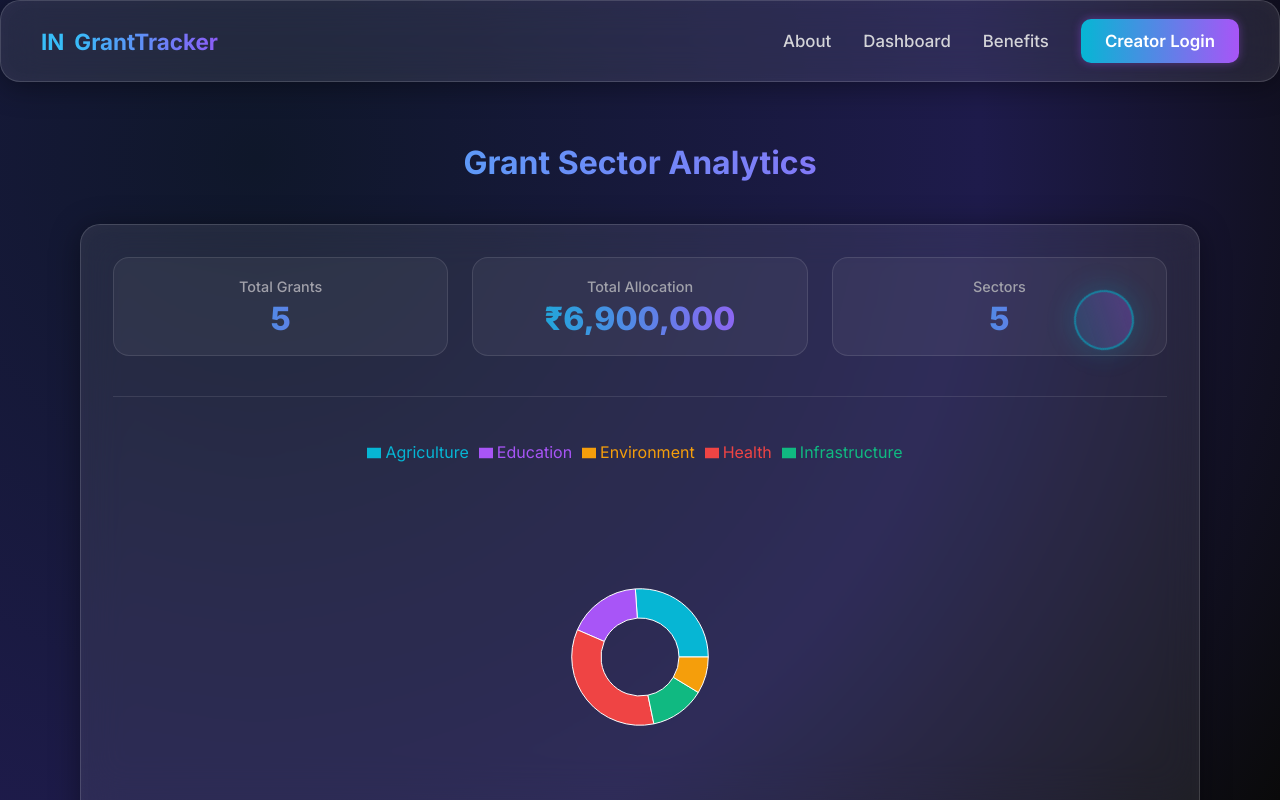
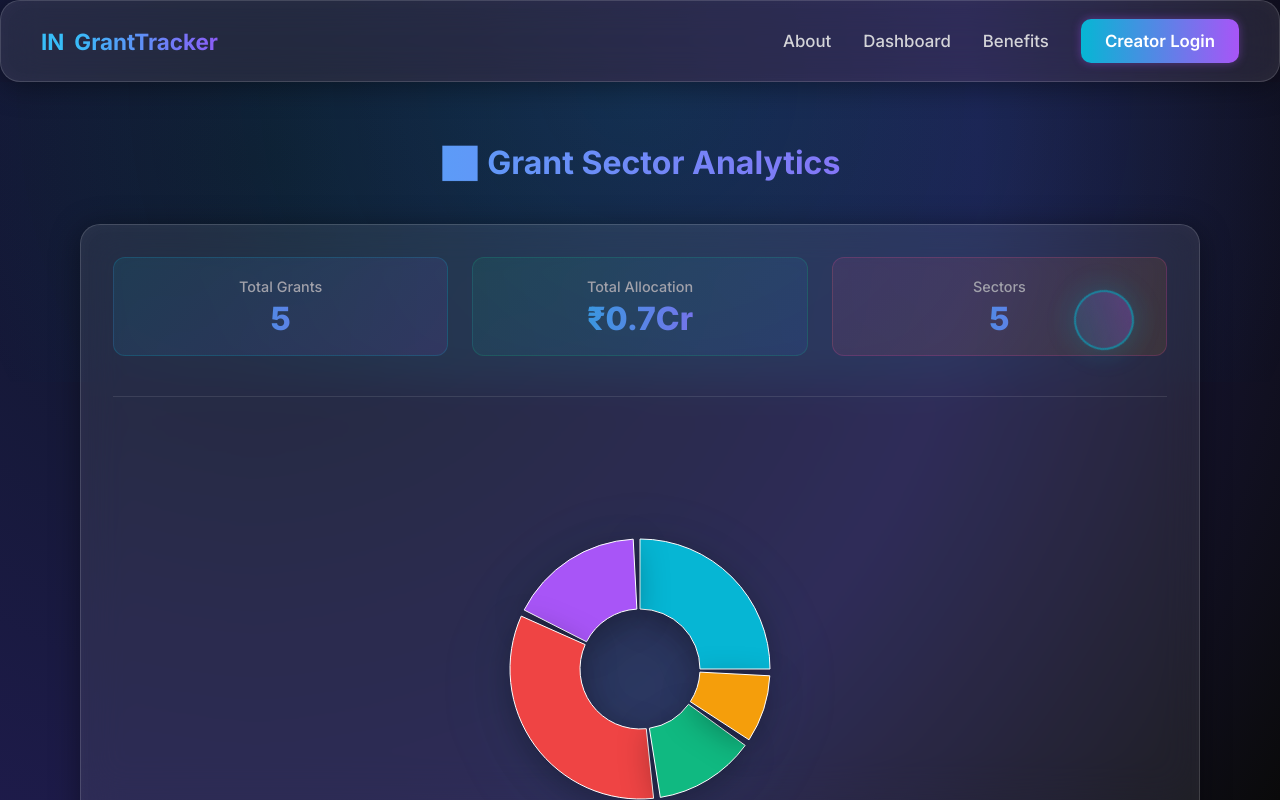
Before and after one commit to mamothai/grant-tracker-frontend, a React (Vite) app: page /chart in a window 1280 px wide. Built offline with nearby package versions, Linux system fonts and the light colour scheme.

Commit message:
Update enriched grant data and About Us page

```diff
--- a/src/components/GrantSectorChart.jsx
+++ b/src/components/GrantSectorChart.jsx
@@ -3,7 +3,15 @@ import { PieChart, Pie, Cell, Tooltip, Legend, ResponsiveContainer } from "recha
 import { useNavigate } from "react-router-dom";
 import "../App.css";
 
-const COLORS = ["#06b6d4", "#a855f7", "#ef4444", "#10b981", "#f59e0b"];
+const COLORS = [
+  "#06b6d4", // cyan
+  "#a855f7", // purple
+  "#ef4444", // red
+  "#10b981", // green
+  "#f59e0b", // amber
+  "#3b82f6", // blue
+  "#ec4899"  // pink
+];
 
 export default function GrantSectorChart() {
   const navigate = useNavigate();
@@ -19,46 +27,151 @@ export default function GrantSectorChart() {
 
   const total = data.reduce((s, d) => s + d.value, 0);
 
+  // Custom tooltip with enhanced styling
+  const CustomTooltip = ({ active, payload }) => {
+    if (active && payload && payload.length) {
+      return (
+        <div style={{
+          background: 'rgba(15, 23, 42, 0.95)',
+          border: '1px solid rgba(6, 182, 212, 0.5)',
+          borderRadius: '10px',
+          padding: '12px 16px',
+          backdropFilter: 'blur(10px)',
+          boxShadow: '0 8px 32px rgba(0, 0, 0, 0.5)'
+        }}>
+          <p style={{ margin: '0 0 6px 0', color: '#e5e7eb', fontSize: '0.9rem', fontWeight: '600' }}>
+            {payload[0].name}
+          </p>
+          <p style={{ margin: 0, color: payload[0].fill, fontSize: '1.1rem', fontWeight: '700' }}>
+            ₹{(payload[0].value / 1000000).toFixed(1)}M
+          </p>
+        </div>
+      );
+    }
+    return null;
+  };
+
   return (
-    <div className="chart-page reveal" style={{ position: 'relative' }}>
-      <h1 className="panel-title gradient center">Grant Sector Analytics</h1>
+    <div className="chart-page reveal" style={{ position: 'relative', minHeight: '100vh', paddingBottom: '60px' }}>
+      <div style={{
+        position: 'absolute',
+        top: 0,
+        left: 0,
+        right: 0,
+        height: '300px',
+        background: 'radial-gradient(circle at 50% 0%, rgba(6, 182, 212, 0.15), transparent)',
+        pointerEvents: 'none',
+        zIndex: 0
+      }} />
 
-      <div className="chart-wrapper glassy" style={{ position: 'relative' }}>
+      <h1 className="panel-title gradient center" style={{ position: 'relative', zIndex: 1, marginBottom: '40px' }}>
+        📊 Grant Sector Analytics
+      </h1>
+
+      <div className="chart-wrapper glassy" style={{ position: 'relative', zIndex: 1 }}>
         <div className="chart-decoration">
           <div className="chart-decoration-circle" />
         </div>
+
         <div className="chart-stats">
-          <div className="stat">
+          <div className="stat" style={{
+            background: 'linear-gradient(135deg, rgba(6, 182, 212, 0.1), rgba(168, 85, 247, 0.1))',
+            borderRadius: '12px',
+            padding: '20px',
+            border: '1px solid rgba(6, 182, 212, 0.2)'
+          }}>
             <div className="stat-label">Total Grants</div>
             <div className="stat-value">{data.length}</div>
           </div>
-          <div className="stat">
+          <div className="stat" style={{
+            background: 'linear-gradient(135deg, rgba(16, 185, 129, 0.1), rgba(59, 130, 246, 0.1))',
+            borderRadius: '12px',
+            padding: '20px',
+            border: '1px solid rgba(16, 185, 129, 0.2)'
+          }}>
             <div className="stat-label">Total Allocation</div>
-            <div className="stat-value">₹{total.toLocaleString()}</div>
+            <div className="stat-value">₹{(total / 10000000).toFixed(1)}Cr</div>
           </div>
-          <div className="stat">
+          <div className="stat" style={{
+            background: 'linear-gradient(135deg, rgba(236, 72, 153, 0.1), rgba(245, 158, 11, 0.1))',
+            borderRadius: '12px',
+            padding: '20px',
+            border: '1px solid rgba(236, 72, 153, 0.2)'
+          }}>
             <div className="stat-label">Sectors</div>
             <div className="stat-value">{data.length}</div>
           </div>
         </div>
 
-        <div className="chart-container">
+        <div className="chart-container" style={{ height: '500px', position: 'relative', marginTop: '40px' }}>
+          {/* 3D Shadow effect */}
+          <div style={{
+            position: 'absolute',
+            top: '50%',
+            left: '50%',
+            transform: 'translate(-50%, -50%)',
+            width: '350px',
+            height: '350px',
+            background: 'radial-gradient(circle, rgba(6, 182, 212, 0.1) 0%, transparent 70%)',
+            borderRadius: '50%',
+            filter: 'blur(30px)',
+            zIndex: -1
+          }} />
+
           <ResponsiveContainer width="100%" height="100%">
             <PieChart>
               <Pie
                 data={data}
                 dataKey="value"
                 nameKey="name"
-                innerRadius="20%"
-                outerRadius="35%"
+                cx="50%"
+                cy="50%"
+                innerRadius="60"
+                outerRadius="130"
+                paddingAngle={3}
                 onClick={(e) => navigate(`/sectors/${e.name}`)}
+                animationBegin={0}
+                animationDuration={800}
+                animationEasing="ease-out"
               >
-                {data.map((entry, index) => <Cell key={index} fill={COLORS[index % COLORS.length]} />)}
+                {data.map((entry, index) => (
+                  <Cell
+                    key={`cell-${index}`}
+                    fill={COLORS[index % COLORS.length]}
+                    style={{
+                      filter: `drop-shadow(0 8px 16px rgba(0, 0, 0, 0.3))`,
+                      cursor: 'pointer',
+                      transition: 'all 0.3s ease'
+                    }}
+                  />
+                ))}
               </Pie>
-              <Tooltip formatter={(value) => `₹${value.toLocaleString()}`} />
-              <Legend verticalAlign="top" />
+              <Tooltip content={<CustomTooltip />} />
+              <Legend
+                verticalAlign="bottom"
+                height={36}
+                wrapperStyle={{
+                  paddingTop: '30px',
+                  color: '#e5e7eb'
+                }}
+                iconType="circle"
+              />
             </PieChart>
           </ResponsiveContainer>
+        </div>
+
+        {/* Interactive hint */}
+        <div style={{
+          marginTop: '40px',
+          padding: '16px 20px',
+          background: 'rgba(6, 182, 212, 0.05)',
+          border: '1px solid rgba(6, 182, 212, 0.2)',
+          borderRadius: '10px',
+          color: '#a1a1aa',
+          fontSize: '0.9rem',
+          textAlign: 'center'
+        }}>
+          💡 Click on any sector segment to view detailed grants
         </div>
       </div>
     </div>
```
